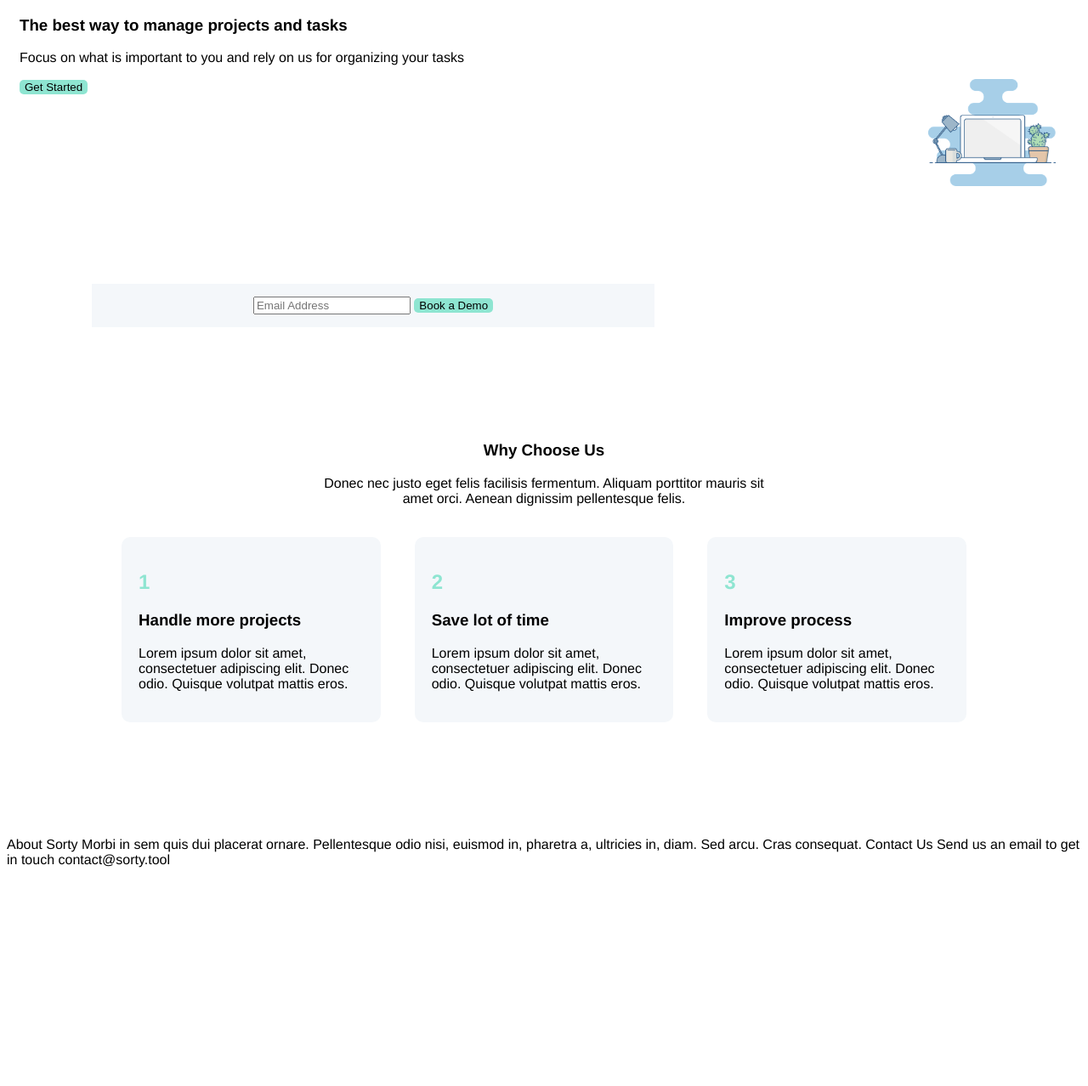
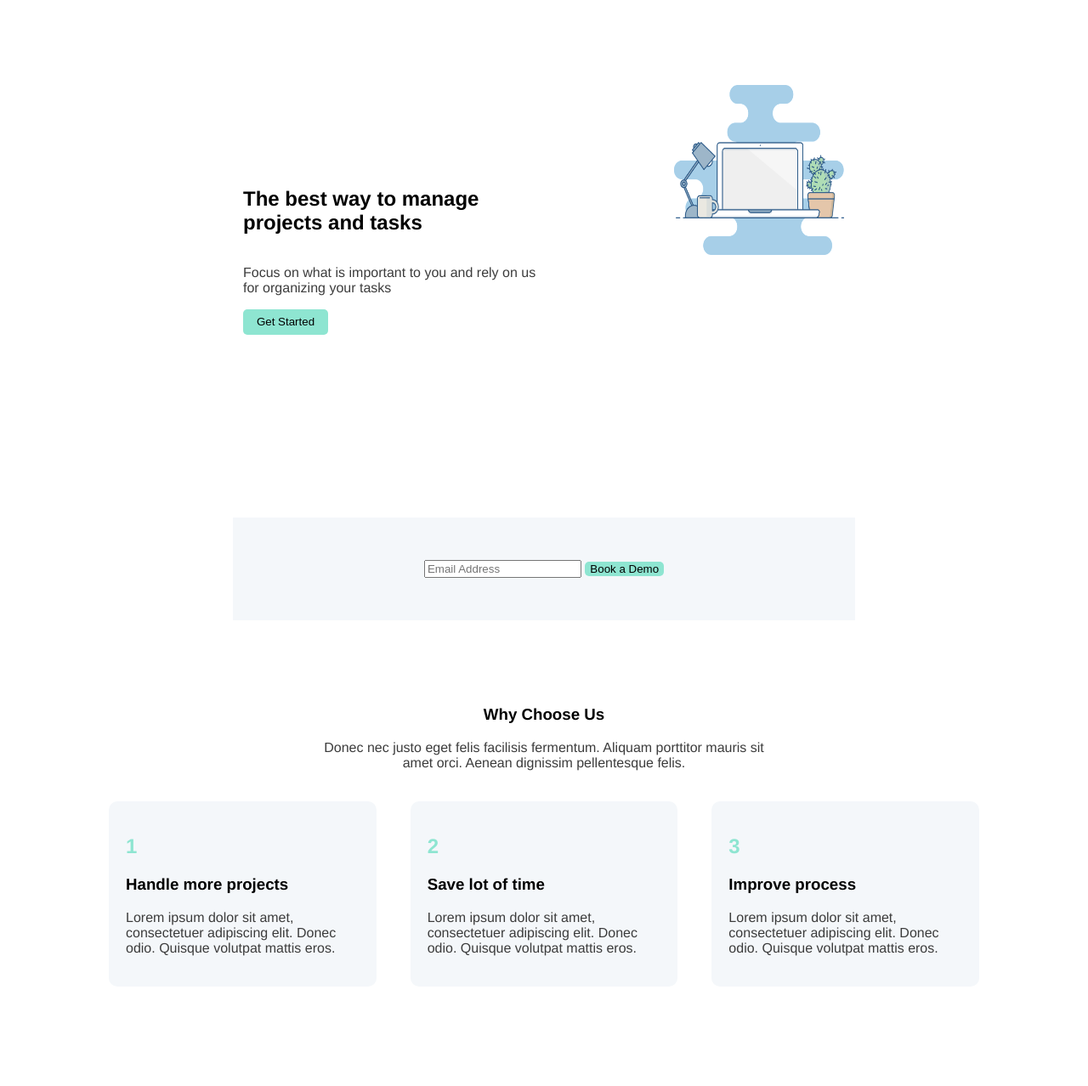
Before and after one commit to bharat-patodi/TB3-assessments, a plain HTML site: page css-task/task1.html in a window 1280 px wide. Shown: the part 60-1338 px from the top of the page at 85% size. Before the commit the page ends 1089 px from the top, so only its background shows below. Drawn offline with Linux system fonts and the light colour scheme.

Commit message:
styling the elements

```diff
--- a/css-task/styles.css
+++ b/css-task/styles.css
@@ -2,7 +2,7 @@ body{
     font-family: Helvetica, sans-serif;
 }
 .nav{
-
+    margin-top: 50px;
     display: flex;
     margin: 30px;
     padding: 10px;
@@ -10,13 +10,16 @@ body{
 
 
 }
+p{
+    color: #3C3C3C;
+}
 
 a{
     text-decoration: none;
     color: #3C3C3C;
     padding: 10px;
     margin-left: 20px;
-    width: 100px;
+    /* width: 100px; */
 
 
 }
@@ -28,7 +31,8 @@ a{
 }
 #signup{
     background-color: #8EE5D1;
-    border-radius: 40%;
+    border-radius: 10px;
+    text-align: center;
 
 }
 #signup, #login{
@@ -36,15 +40,35 @@ a{
 
 }
 
+
+div{
+    margin: 100px;
+}
+
+/* for intro part */
+
+#intro{
+
+    width: 80%;
+    display:flex;
+    justify-content: space-evenly;
+    padding: 15px;
+}
+#getstarted{
+    width: 100px;
+    height: 30px;
+}
+.introcolumn{
+    display:flex;
+    flex-direction: column;
+}
 img {
     float: right;
     padding-right: 15px;
-    width: 150px;
+    width: 200px;
+    height: 200px;
   }
-  div {
-    padding: 15px;
 
-  }
   .clearfix::after {
     content: "";
     clear: both;
@@ -55,10 +79,12 @@ img {
 /*for book a demo div*/
 
 .form{
-    margin: 100px;
+    margin: auto;
+    padding: 50px;
     text-align: center;
     background-color: #F4F7FA;
     width: 50%;
+
 }
 
 button{
@@ -99,3 +125,14 @@ button{
   .sectionnumber {
       color:#8EE5D1;
   }
+
+
+  /*for footer*/
+
+  footer{
+      display: flex;
+  }
+
+  .footercol{
+
+  }
--- a/css-task/task1.html
+++ b/css-task/task1.html
@@ -18,10 +18,14 @@
 </nav>
 
 
+
+
 <div class="clearfix" id="intro">
- <h3>The best way to manage projects and tasks</h3>
- <p>Focus on what is important to you and rely on us for organizing your tasks</p>
- <button>Get Started</button>
+    <div class="introcolumn">
+ <h2>The best way to manage <br/>projects and tasks</h2>
+ <p>Focus on what is important to you and rely on us <br/>for organizing your tasks</p>
+ <button id="getstarted">Get Started</button>
+</div>
  <img src="./illustration.png" alt="image loading failed!!"/>
 </div>
 
@@ -70,13 +74,20 @@
 
 
 <footer>
-    About Sorty
+    <div class="footercol">
+        <h3>About Sorty</h3>
+        <p>Morbi in sem quis dui placerat ornare. Pellentesque odio nisi, euismod in, pharetra a, ultricies in, diam. Sed arcu. Cras consequat.
+        </p>
+    </div>
 
-Morbi in sem quis dui placerat ornare. Pellentesque odio nisi, euismod in, pharetra a, ultricies in, diam. Sed arcu. Cras consequat.
+    <div class="footercol">
+        <h3> Contact Us</h3>
+        <p>Send us an email to get in touch </p>
+        <h1>contact@sorty.tool</h1>
+    </div>
 
-Contact Us
 
-Send us an email to get in touch contact@sorty.tool
+
 </footer>
 </body>
 </html>
```
Also changed, not shown: 1 other file.
